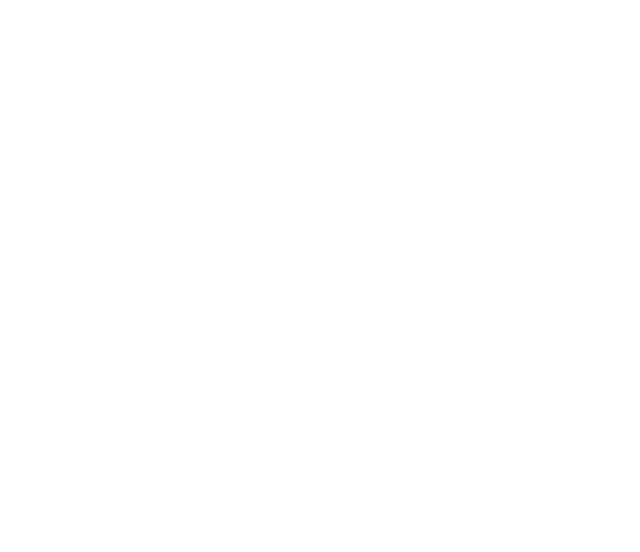
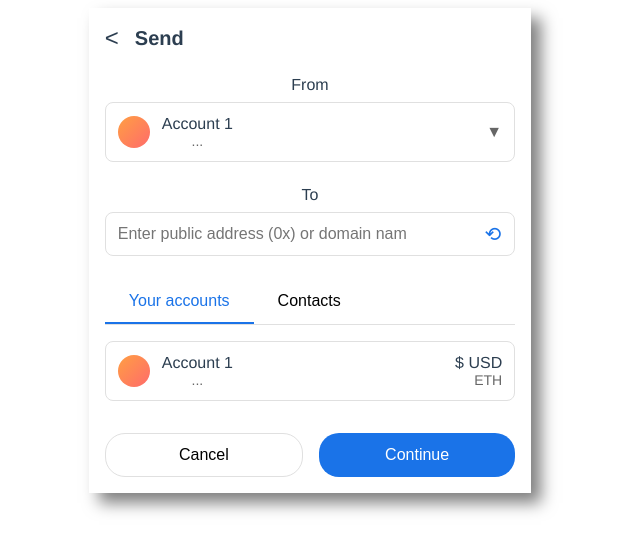
Before and after one commit to DUMINGZHI/MizWalletFE, a Vue app: page /send in a window 1280 px wide. Shown: the top 552 px of the page, without its empty margins (330-970 px from the left). Built offline with nearby package versions, Linux system fonts and the light colour scheme; no server answers.

Commit message:
新增Send转账页面

```diff
--- a/src/App.vue
+++ b/src/App.vue
@@ -23,7 +23,7 @@
   text-align: center;
   color: #2c3e50;
   margin-top: 20px;
-  width: 50%;
+  width: 35%;
   margin: 0 auto;
 }
 </style>
--- a/src/components/TokenDisplay.vue
+++ b/src/components/TokenDisplay.vue
@@ -13,22 +13,22 @@
         </div>
         <div class="token-details">
           <div class="token-name">Ethereum</div>
-          <div class="token-amount">{{ ethValue.toFixed(4) }} ETH</div>
+          <div class="token-amount">{{ ethValue }} ETH</div>
         </div>
-        <div class="token-price">${{ ethUsdtValue.toFixed(2) }} USD</div>
+        <div class="token-price">${{ ethUsdtValue }} USD</div>
       </div>
     </div>
   </template>
 
   <script>
+
+
   export default {
     props:{
         ethValue: {
-            type: String,
             required: true
         },
         ethUsdtValue: {
-            type: String,
             required: true
         }
     },
@@ -68,7 +68,6 @@
   .token-info {
     display: flex;
     align-items: center;
-    margin-left: 10px;
     margin-right: 10px;
   }
 
--- a/src/router/index.js
+++ b/src/router/index.js
@@ -6,6 +6,7 @@
 // 导入组件
 import Home from '../views/Home.vue';
 import Wallet from '../views/Index.vue';
+import Send from '../views/Send.vue';
 
 // 使用 Vue Router 插件
 Vue.use(Router);
@@ -23,6 +24,11 @@
       path: '/wallet',
       name: 'wallet',
       component: Wallet
+    },
+    {
+      path: '/send',
+      name: 'send',
+      component: Send
     }
   ]
 });
--- a/src/views/Home.vue
+++ b/src/views/Home.vue
@@ -9,7 +9,7 @@
     </div>
 
     <!-- 连接钱包 -->
-    <div v-if="connectWallet" style="width: 600px; margin-left: 26%;">
+    <div v-if="connectWallet">
       <el-card>
 
         <div class="container">
@@ -32,7 +32,7 @@
 
 
     <!-- 助记词 -->
-    <div v-if="showCreateWallet" style="width: 600px; margin-left: 26%;">
+    <div v-if="showCreateWallet">
       <el-card >
 
         <div class="container">
@@ -59,7 +59,7 @@
     </div>
 
     <!-- 验证助记词 -->
-    <div v-if="showMnemonic" style="width: 600px; margin-left: 26%;">
+    <div v-if="showMnemonic">
       <el-card >
         <div class="container">
           <span><h3>验证助记词</h3> </span>
@@ -124,7 +124,9 @@
 </template>
 
 <script>
+
 import axios from 'axios';
+
 export default {
   name: 'HelloWorld',
   data() {
--- a/src/views/Index.vue
+++ b/src/views/Index.vue
@@ -1,13 +1,13 @@
 <template>
-  <div class="hello" v-loading="loading">
+  <div class="wallet" v-loading="loading">
     <div>
       <div class="address-container">
         <span class="address-text">{{ whatAddress() }}</span>
         <div><i class="el-icon-document-copy" @click="doCopyAddress" title="点击复制地址" style="cursor: pointer"></i></div>
       </div>
 
-      <p style="font-weight: bold;">{{ balance.toFixed(4) }} ETH</p>
-      <p style="margin-top: -12px;font-size: 12px;">${{ usdtBalance.toFixed(2) }} USD</p>
+      <p style="font-weight: bold;">{{ balance }} ETH</p>
+      <p style="margin-top: -12px;font-size: 12px;">${{ usdtBalance }} USD</p>
     </div>
 
     <div>
@@ -15,16 +15,16 @@
         <IconButton label="Buy">
           <span><i class="el-icon-circle-plus-outline"></i></span>
         </IconButton>
-        <IconButton label="Send">
-          <span>↗️</span>
+        <IconButton style="cursor: pointer;" label="Send" >
+          <span @click="handleSendClick">↗️</span>
         </IconButton>
-        <IconButton label="Swap">
+        <IconButton style="cursor: pointer;" label="Swap">
           <span>🔄</span>
         </IconButton>
-        <IconButton label="Bridge">
+        <IconButton style="cursor: pointer;" label="Bridge">
           <span>🔁</span>
         </IconButton>
-        <IconButton label="Portfolio">
+        <IconButton style="cursor: pointer;" label="Portfolio">
           <span>📈</span>
         </IconButton>
       </div>
@@ -52,7 +52,9 @@
       loading:true,
       address:"",
       usdtBalance:"",
-      balance:""
+      balance:"",
+
+      showSendPage:false
     };
   },
   mounted(){
@@ -69,6 +71,12 @@
       });
   },
   methods:{
+    handleSendClick(){
+      console.log("gotosend");
+
+      this.$router.push('/send');
+    },
+
     whatAddress(){
       return this.address.substring(0,5) + "..." + this.address.substring(this.address.length-4,this.address.length)
     },
@@ -109,4 +117,11 @@
       justify-content: space-around;
       padding: 20px;
     }
+    .wallet{
+      padding: 16px;
+      max-width: 600px;
+      margin: 0 auto;
+      box-shadow: 10px 10px 15px rgba(0, 0, 0, 0.5);
+      height: 500px;
+    }
 </style>
--- /dev/null
+++ b/src/views/Send.vue
@@ -0,0 +1,290 @@
+<template>
+    <div class="send-page"  v-loading="loading">
+      <!-- Header -->
+      <div class="header">
+        <span class="back-arrow" @click="back">&lt;</span>
+        <h1>Send</h1>
+      </div>
+
+      <!-- From Account Section -->
+      <div class="input-section">
+        <label>From</label>
+        <div class="account-selector" @click="toggleAccountDropdown">
+          <div class="account-info">
+            <div class="account-avatar orange"></div>
+            <div class="account-details">
+              <div class="account-name">Account 1</div>
+              <div class="account-address">{{ whatAddress() }}</div>
+            </div>
+          </div>
+          <span class="dropdown-arrow">▼</span>
+        </div>
+      </div>
+
+      <!-- To Address Section -->
+      <div class="input-section">
+        <label>To</label>
+        <div class="address-input">
+          <input
+            type="text"
+            placeholder="Enter public address (0x) or domain nam"
+            v-model="toAddress"
+          >
+          <button class="scan-button">
+            <span class="scan-icon" @click="toAddress=''">⟲</span>
+          </button>
+        </div>
+      </div>
+
+      <!-- Account Lists -->
+      <div class="accounts-section">
+        <div class="tab-header">
+          <button
+            :class="['tab-button', { active: activeTab === 'your-accounts' }]"
+            @click="activeTab = 'your-accounts'"
+          >
+            Your accounts
+          </button>
+          <button
+            :class="['tab-button', { active: activeTab === 'contacts' }]"
+            @click="activeTab = 'contacts'"
+          >
+            Contacts
+          </button>
+        </div>
+
+        <div class="account-list" v-if="activeTab === 'your-accounts'">
+          <div class="account-item">
+            <div class="account-avatar orange"></div>
+            <div class="account-details">
+              <div class="account-name">Account 1</div>
+              <div class="account-address">{{ whatAddress() }}</div>
+            </div>
+            <div class="account-balance">
+              <div>${{ usdtBalance }} USD</div>
+              <div class="eth-balance">{{ balance }} ETH</div>
+            </div>
+          </div>
+        </div>
+      </div>
+
+      <!-- Action Buttons -->
+      <div class="action-buttons">
+        <button class="cancel-button" @click="back">Cancel</button>
+        <button class="continue-button">Continue</button>
+      </div>
+    </div>
+  </template>
+
+  <script>
+
+  import axios from 'axios';
+
+  export default {
+    name: 'SendPage',
+    data() {
+      return {
+        loading:true,
+        toAddress: '',
+        activeTab: 'your-accounts',
+        showAccountDropdown: false,
+        address:"",
+        usdtBalance:"",
+        balance:"",
+      }
+    },
+    mounted(){
+      axios.get('http://localhost:8080/walletBalance/')
+        .then(res => {
+          this.balance = res.data.balance;
+          this.address = res.data.address;
+          this.usdtBalance = res.data.usdtBalance;
+          this.loading = false;
+        })
+        .catch(error => {
+          this.loading = false;
+          console.error('请求失败:', error);
+      });
+    },
+    methods: {
+      toggleAccountDropdown() {
+        this.showAccountDropdown = !this.showAccountDropdown
+      },
+      back(){
+        this.$router.push('/wallet');
+      },
+      whatAddress(){
+        return this.address.substring(0,5) + "..." + this.address.substring(this.address.length-4,this.address.length)
+      },
+    }
+  }
+  </script>
+
+  <style scoped>
+  .send-page {
+    padding: 16px;
+    max-width: 600px;
+    margin: 0 auto;
+    box-shadow: 10px 10px 15px rgba(0, 0, 0, 0.5);
+  }
+
+  .header {
+    display: flex;
+    align-items: center;
+    margin-bottom: 24px;
+  }
+
+  .back-arrow {
+    font-size: 24px;
+    margin-right: 16px;
+    cursor: pointer;
+  }
+
+  h1 {
+    font-size: 20px;
+    margin: 0;
+  }
+
+  .input-section {
+    margin-bottom: 24px;
+  }
+
+  label {
+    display: block;
+    margin-bottom: 8px;
+    font-weight: 500;
+  }
+
+  .account-selector {
+    display: flex;
+    justify-content: space-between;
+    align-items: center;
+    padding: 12px;
+    border: 1px solid #e0e0e0;
+    border-radius: 8px;
+    cursor: pointer;
+  }
+
+  .account-info {
+    display: flex;
+    align-items: center;
+  }
+
+  .account-avatar {
+    width: 32px;
+    height: 32px;
+    border-radius: 50%;
+    margin-right: 12px;
+  }
+
+  .orange {
+    background: linear-gradient(135deg, #ff9f43, #ff6b6b);
+  }
+
+  .account-details {
+    display: flex;
+    flex-direction: column;
+  }
+
+  .account-name {
+    font-weight: 500;
+  }
+
+  .account-address {
+    color: #666;
+    font-size: 14px;
+  }
+
+  .address-input {
+    position: relative;
+    display: flex;
+  }
+
+  input {
+    flex: 1;
+    padding: 12px;
+    border: 1px solid #e0e0e0;
+    border-radius: 8px;
+    font-size: 16px;
+  }
+
+  .scan-button {
+    position: absolute;
+    right: 8px;
+    top: 50%;
+    transform: translateY(-50%);
+    background: none;
+    border: none;
+    cursor: pointer;
+    font-size: 20px;
+    color: #1a73e8;
+  }
+
+  .tab-header {
+    display: flex;
+    border-bottom: 1px solid #e0e0e0;
+    margin-bottom: 16px;
+  }
+
+  .tab-button {
+    padding: 12px 24px;
+    background: none;
+    border: none;
+    border-bottom: 2px solid transparent;
+    cursor: pointer;
+    font-size: 16px;
+  }
+
+  .tab-button.active {
+    border-bottom-color: #1a73e8;
+    color: #1a73e8;
+  }
+
+  .account-item {
+    display: flex;
+    align-items: center;
+    padding: 12px;
+    border: 1px solid #e0e0e0;
+    border-radius: 8px;
+    margin-bottom: 8px;
+  }
+
+  .account-balance {
+    margin-left: auto;
+    text-align: right;
+  }
+
+  .eth-balance {
+    color: #666;
+    font-size: 14px;
+  }
+
+  .action-buttons {
+    display: flex;
+    gap: 16px;
+    margin-top: 32px;
+  }
+
+  .cancel-button, .continue-button {
+    flex: 1;
+    padding: 12px;
+    border-radius: 20px;
+    font-size: 16px;
+    cursor: pointer;
+  }
+
+  .cancel-button {
+    background: white;
+    border: 1px solid #e0e0e0;
+  }
+
+  .continue-button {
+    background: #1a73e8;
+    border: none;
+    color: white;
+  }
+
+  .dropdown-arrow {
+    color: #666;
+  }
+  </style>
```
